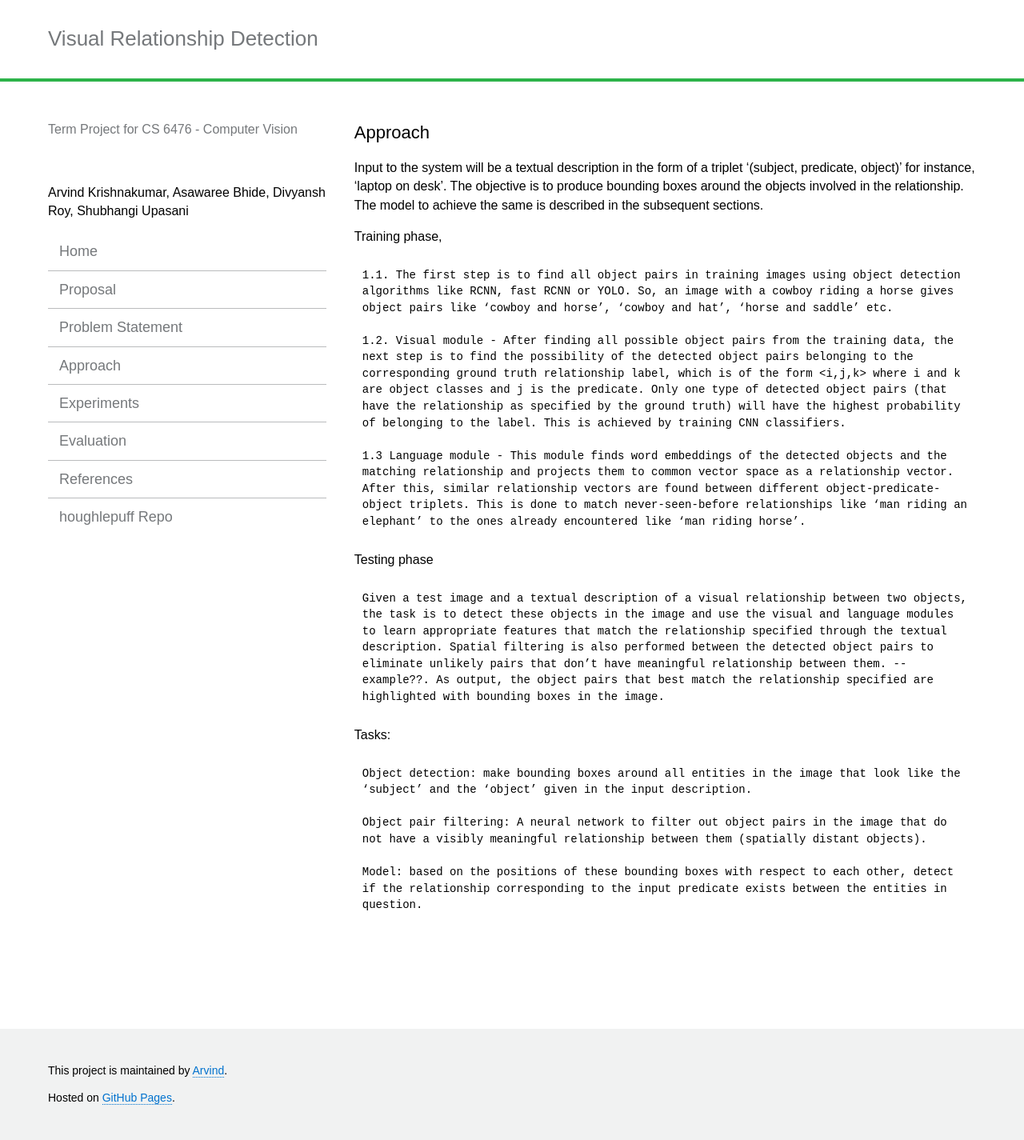
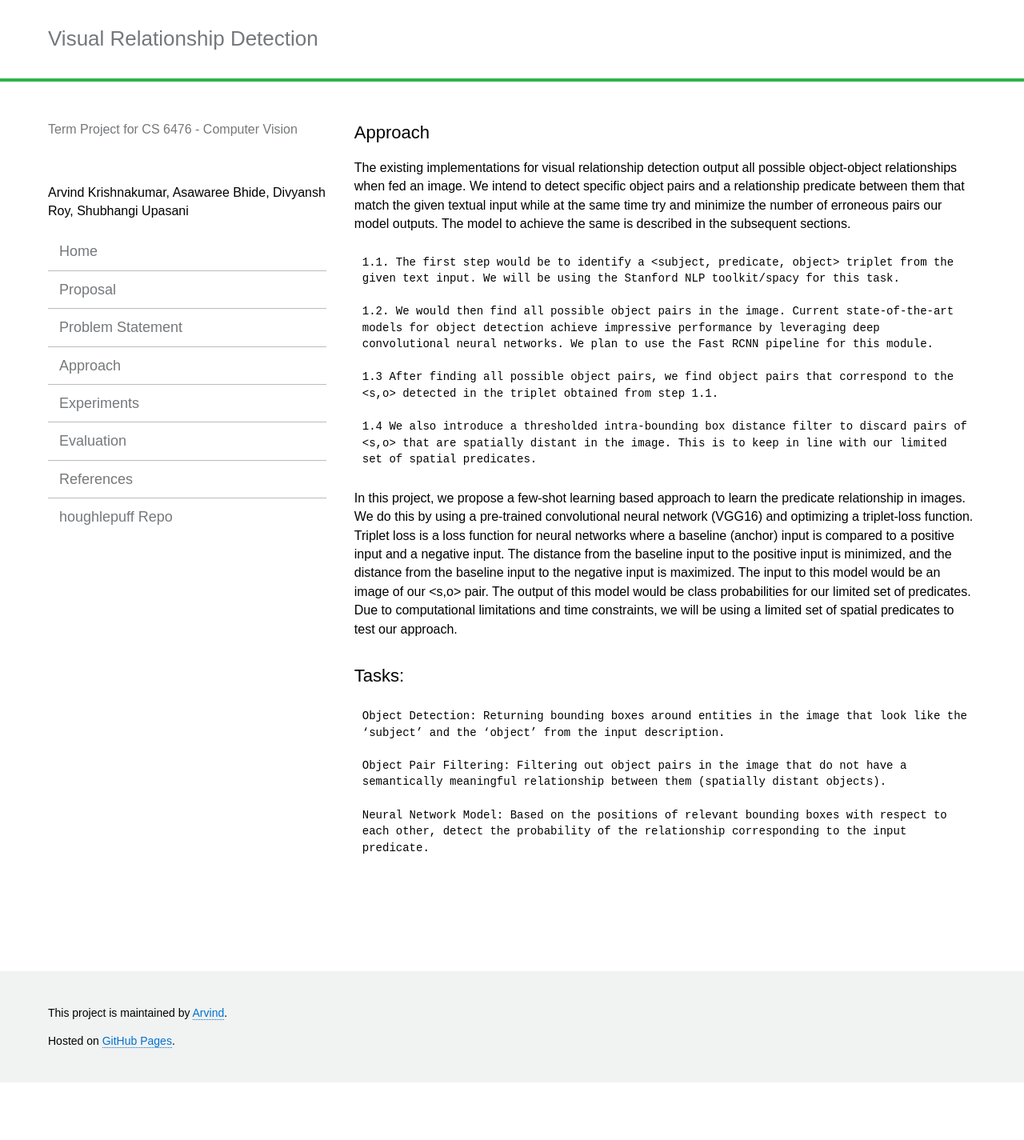
Before and after one commit to akrishna77/houghlepuff, a Jekyll site: the page built from _pages/approach.md, in a window 1280 px wide. Shown: the whole page at 80% size. Built offline with Jekyll 4.4.1, drawn with Linux system fonts in a browser that asks for light colours; after the commit the page ends 1353 px from its top, so only the background shows below that.

Commit message:
Updating minor formatting

```diff
--- a/_pages/approach.md
+++ b/_pages/approach.md
@@ -3,25 +3,22 @@ layout: page
 title:  "Approach"
 ---
 
-Input to the system will be a textual description in the form of a triplet ‘(subject, predicate, object)’ for instance, ‘laptop on desk’. The objective is to produce bounding boxes around the objects involved in the relationship. The model to achieve the same is described in the subsequent sections.
+The existing implementations for visual relationship detection output all possible object-object relationships when fed an image. We intend to detect specific object pairs and a relationship predicate between them that match the given textual input while at the same time try and minimize the number of erroneous pairs our model outputs. The model to achieve the same is described in the subsequent sections.
 
-Training phase,
+	1.1. The first step would be to identify a <subject, predicate, object> triplet from the given text input. We will be using the Stanford NLP toolkit/spacy for this task.
 
-	1.1. The first step is to find all object pairs in training images using object detection algorithms like RCNN, fast RCNN or YOLO. So, an image with a cowboy riding a horse gives object pairs like ‘cowboy and horse’, ‘cowboy and hat’, ‘horse and saddle’ etc.
+	1.2. We would then find all possible object pairs in the image. Current state-of-the-art models for object detection achieve impressive performance by leveraging deep convolutional neural networks. We plan to use the Fast RCNN pipeline for this module.
 
-	1.2. Visual module - After finding all possible object pairs from the training data, the next step is to find the possibility of the detected object pairs belonging to the corresponding ground truth relationship label, which is of the form <i,j,k> where i and k are object classes and j is the predicate. Only one type of detected object pairs (that have the relationship as specified by the ground truth) will have the highest probability of belonging to the label. This is achieved by training CNN classifiers.
+	1.3 After finding all possible object pairs, we find object pairs that correspond to the <s,o> detected in the triplet obtained from step 1.1.
 
-	1.3 Language module - This module finds word embeddings of the detected objects and the matching relationship and projects them to common vector space as a relationship vector. After this, similar relationship vectors are found between different object-predicate-object triplets. This is done to match never-seen-before relationships like ‘man riding an elephant’ to the ones already encountered like ‘man riding horse’.
+	1.4 We also introduce a thresholded intra-bounding box distance filter to discard pairs of <s,o> that are spatially distant in the image. This is to keep in line with our limited set of spatial predicates.
 
-Testing phase
+In this project, we propose a few-shot learning based approach to learn the predicate relationship in images. We do this by using a pre-trained convolutional neural network (VGG16) and optimizing a triplet-loss function. Triplet loss is a loss function for neural networks where a baseline (anchor) input is compared to a positive input and a negative input. The distance from the baseline input to the positive input is minimized, and the distance from the baseline input to the negative input is maximized. The input to this model would be an image of our <s,o> pair. The output of this model would be class probabilities for our limited set of predicates. Due to computational limitations and time constraints, we will be using a limited set of spatial predicates to test our approach.
 
-	Given a test image and a textual description of a visual relationship between two objects, the task is to detect these objects in the image and use the visual and language modules to learn appropriate features that match the relationship specified through the textual description. Spatial filtering is also performed between the detected object pairs to eliminate unlikely pairs that don’t have meaningful relationship between them. --example??. As output, the object pairs that best match the relationship specified are highlighted with bounding boxes in the image.
+## Tasks:
 
+	Object Detection: Returning bounding boxes around entities in the image that look like the ‘subject’ and the ‘object’ from the input description.
 
-Tasks:
+	Object Pair Filtering: Filtering out object pairs in the image that do not have a semantically meaningful relationship between them (spatially distant objects).
 
-	Object detection: make bounding boxes around all entities in the image that look like the ‘subject’ and the ‘object’ given in the input description.
-
-	Object pair filtering: A neural network to filter out object pairs in the image that do not have a visibly meaningful relationship between them (spatially distant objects).
-
-	Model: based on the positions of these bounding boxes with respect to each other, detect if the relationship corresponding to the input predicate exists between the entities in question.
+	Neural Network Model: Based on the positions of relevant bounding boxes with respect to each other, detect the probability of the relationship corresponding to the input predicate.
```
Also changed, not shown: _pages/problem_statement.md (+2 -2 lines), _pages/proposal.md (+7 -12 lines).
